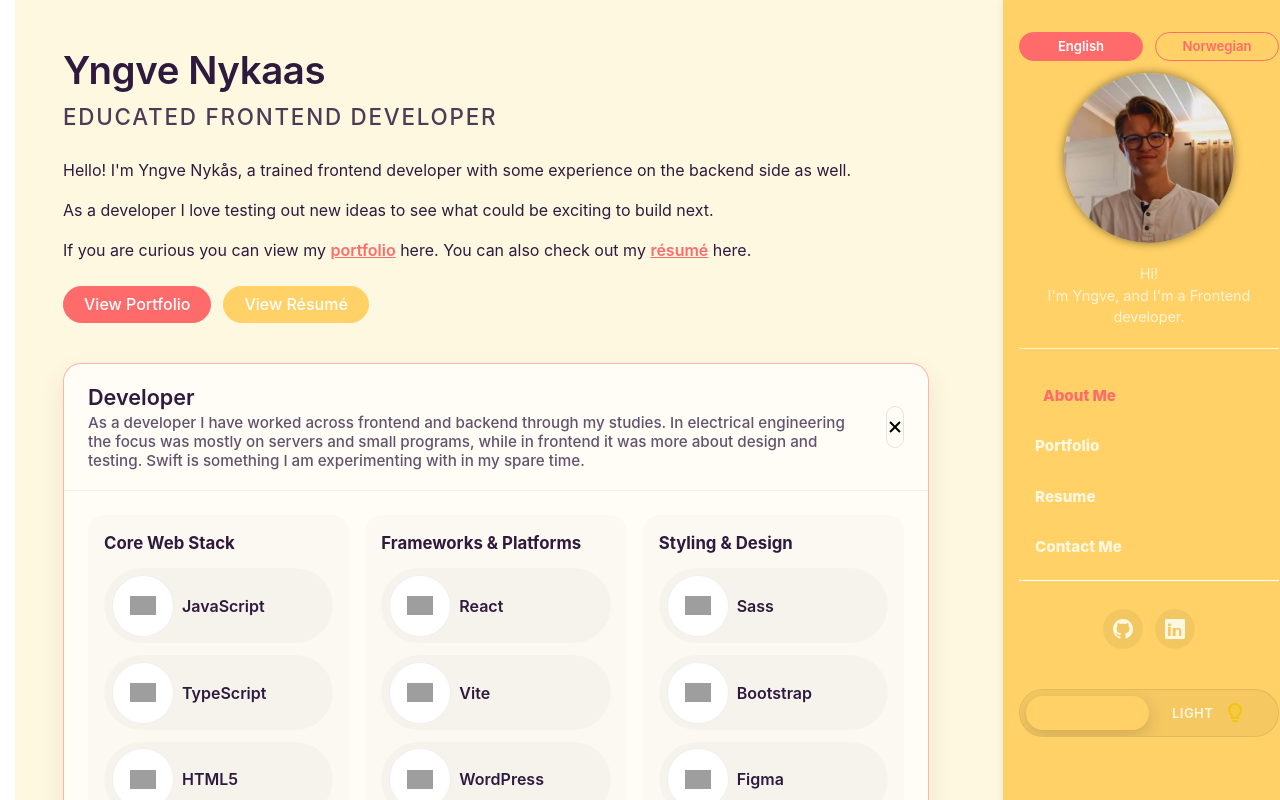
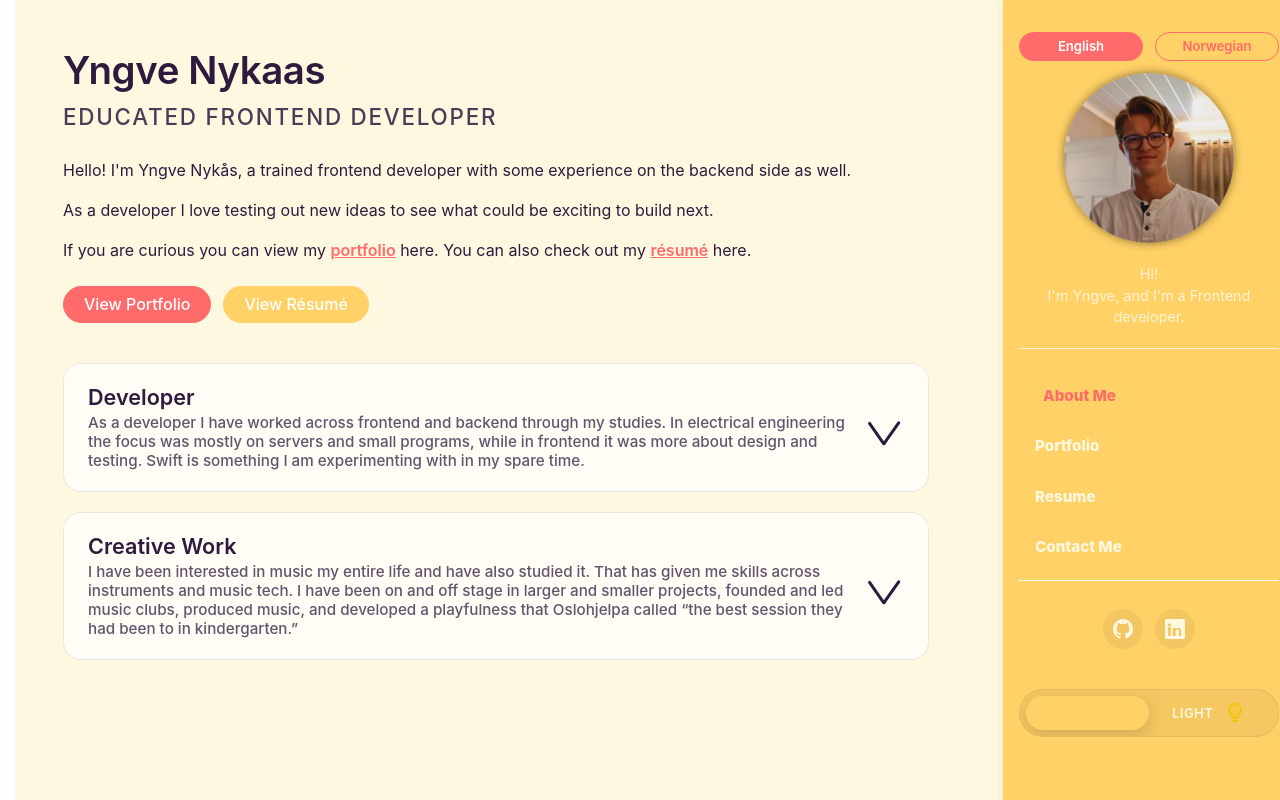
Before and after one commit to YngvN/YngvN.github.io, a React (Vite) app: page /#about in a window 1280 px wide. Shown: the top 800 px of the page. Built offline with nearby package versions, Linux system fonts and the light colour scheme; grey boxes are pictures that could not be loaded.

Commit message:
Added more to about

```diff
--- a/src/pages/about/about.tsx
+++ b/src/pages/about/about.tsx
@@ -50,7 +50,7 @@ type DeveloperTile = {
 };
 
 const categoryDefinitions: CategoryDefinition[] = [
-    { id: 'developer', defaultOpen: true },
+    { id: 'developer', defaultOpen: false },
     { id: 'musician', defaultOpen: false },
 ];
 
@@ -114,8 +114,9 @@ const aboutCategoryCopy: Record<
                 'As a developer I have worked across frontend and backend through my studies. In electrical engineering the focus was mostly on servers and small programs, while in frontend it was more about design and testing. Swift is something I am experimenting with in my spare time.',
         },
         musician: {
-            title: 'Musician',
-            description: 'My creative outlet after work hours—writing, practicing, and performing music.',
+            title: 'Creative Work',
+            description:
+                'I have been interested in music my entire life and have also studied it. That has given me skills across instruments and music tech. I have been on and off stage in larger and smaller projects, founded and led music clubs, produced music, and developed a playfulness that Oslohjelpa called “the best session they had been to in kindergarten.”',
         },
     },
     no: {
@@ -125,8 +126,9 @@ const aboutCategoryCopy: Record<
                 'Som utvikler har jeg vært innom både frontend og backend, begge relatert til utdanning. På elektroingeniør var det mest fokus på servere og mindre programmer, mens på frontend var det mer design og testing. Swift prøver jeg meg på nå i fritiden.',
         },
         musician: {
-            title: 'Musiker',
-            description: 'Den kreative arenaen etter jobb – komponering, øving og opptredener.',
+            title: 'Kreativt arbeid',
+            description:
+                'Jeg har vært interessert musikk i hele livet mit, og har også studert musikk. Da har jeg opparbeidet kompetanse i diverse instrumenter og teknologier. Jeg har vært både på og av scenen i større og mindre prosjekter, stiftet og ledet musikklubber, produsert musikk, og utviklet en lekenhet som i følge Oslohjelpa var "Den beste samlingen de hadde vært på i barnehage".',
         },
     },
 };
@@ -166,6 +168,19 @@ const developerTiles: DeveloperTile[] = [
     },
 ];
 
+const creativeItems: { label: string; badge: string; background: string; color: string }[] = [
+    { label: 'Guitar', badge: '🎸', background: '#fef3c7', color: '#92400e' },
+    { label: 'Piano', badge: '🎹', background: '#e0e7ff', color: '#312e81' },
+    { label: 'Vocals', badge: '🎤', background: '#ffe4e6', color: '#9f1239' },
+    { label: 'Banjo', badge: '🪕', background: '#f5f5f4', color: '#44403c' },
+    { label: 'Synths', badge: '🎛️', background: '#cffafe', color: '#0f172a' },
+    { label: 'Bass', badge: '🎸', background: '#ede9fe', color: '#4c1d95' },
+    { label: 'Ableton', badge: '🎚️', background: '#111827', color: '#e5e7eb' },
+    { label: 'Logic Pro X', badge: '🎧', background: '#0f172a', color: '#38bdf8' },
+    { label: 'Saxophone', badge: '🎷', background: '#fef9c3', color: '#92400e' },
+    { label: 'Clarinet', badge: '🎼', background: '#e5e7eb', color: '#111827' },
+];
+
 const technologyMeta: Record<
     Technology,
     { label: string; shorthand: string; background: string; color: string; logoUrl?: string }
@@ -178,7 +193,7 @@ const technologyMeta: Record<
     css: { label: 'CSS', shorthand: 'CSS', background: '#1572b6', color: '#ffffff', logoUrl: 'https://cdn.simpleicons.org/css3/1572B6' },
     javascript: { label: 'JavaScript', shorthand: 'JS', background: '#f7df1e', color: '#1f2933', logoUrl: 'https://cdn.simpleicons.org/javascript/F7DF1E' },
     sql: { label: 'SQL', shorthand: 'SQL', background: '#0f172a', color: '#38bdf8', logoUrl: 'https://cdn.simpleicons.org/postgresql/4169E1' },
-    csharp: { label: 'C#', shorthand: 'C#', background: '#6f2dbd', color: '#f8fafc', logoUrl: 'https://cdn.jsdelivr.net/npm/simple-icons@v13/icons/csharp.svg' },
+    csharp: { label: 'C#', shorthand: 'C#', background: '#6f2dbd', color: '#f8fafc', logoUrl: 'https://cdn.simpleicons.org/csharp/682876' },
     python: { label: 'Python', shorthand: 'Py', background: 'linear-gradient(135deg,#306998,#ffd343)', color: '#0f172a', logoUrl: 'https://cdn.simpleicons.org/python/3776AB' },
     swift: { label: 'Swift', shorthand: 'Sw', background: '#f05138', color: '#fff7ed', logoUrl: 'https://cdn.simpleicons.org/swift/FA7343' },
     jest: { label: 'Jest', shorthand: 'Je', background: '#99425b', color: '#ffe4e6', logoUrl: 'https://cdn.simpleicons.org/jest/C21325' },
@@ -293,23 +308,24 @@ const About: React.FC<AboutProps> = ({ language }) => {
         return (
             <div className="musician-content">
                 <p>{musicianContent.intro}</p>
-                <div className="musician-columns">
-                    <div>
-                        <h3>{musicianContent.instrumentsHeading}</h3>
-                        <ul>
-                            {musicianContent.instruments.map((instrument) => (
-                                <li key={instrument}>{instrument}</li>
+                <div className="tech-logo-grid creative-logo-grid">
+                    {creativeItems.map(({ label, badge, background, color }) => (
+                        <span
+                            className="tech-logo tech-logo--tag"
+                            key={label}
+                            style={
+                                {
+                                    '--logo-bg': background,
+                                    '--logo-color': color,
+                                } as CSSProperties
+                            }
+                        >
+                            <span className="tech-logo__badge" aria-hidden="true">
+                                {badge}
+                            </span>
+                            <span className="tech-logo__label">{label}</span>
+                        </span>
                     ))}
-                        </ul>
-                    </div>
-                    <div>
-                        <h3>{musicianContent.highlightsHeading}</h3>
-                        <ul>
-                            {musicianContent.highlights.map((highlight) => (
-                                <li key={highlight}>{highlight}</li>
-                            ))}
-                        </ul>
-                    </div>
                 </div>
             </div>
         );
--- a/src/pages/pages.scss
+++ b/src/pages/pages.scss
@@ -41,7 +41,7 @@ body[data-theme='dark'] {
     border-radius: 18px;
     overflow: hidden;
     background-color: rgba(255, 255, 255, 0.7);
-    transition: border-color .2s ease;
+    transition: border-color .2s ease, box-shadow 0.3s ease;
 }
 
 .category-toggle {
@@ -56,6 +56,11 @@ body[data-theme='dark'] {
     gap: 1rem;
     cursor: pointer;
     transition: background-color 0.2s ease;
+    color: colors.color('text');
+
+    >div {
+        flex: 1;
+    }
 }
 
 .category-title {
@@ -75,31 +80,40 @@ body[data-theme='dark'] {
 .category-toggle__chevron {
     width: 40px;
     height: 40px;
-    border-radius: 999px;
-    border: 1px solid rgba(0, 0, 0, 0.1);
+    position: relative;
     display: inline-flex;
     align-items: center;
     justify-content: center;
-    position: relative;
-    transition: transform 0.3s ease, background-color 0.2s ease;
+    flex-shrink: 0;
+    margin-left: auto;
+    transform: translateY(0) rotate(-90deg);
+    transition: transform 0.3s ease;
     color: inherit;
+    animation: category-chevron-settle 0.25s ease forwards;
 
     &::before,
     &::after {
         content: '';
         position: absolute;
-        width: 14px;
-        height: 2px;
+        width: 28px;
+        height: 3px;
+        border-radius: 999px;
         background-color: currentColor;
-        transition: transform 0.2s ease;
+        transition: transform 0.3s ease;
     }
 
     &::before {
-        transform: translateY(-3px) rotate(-45deg);
+        transform: translate(-6px, -7px) rotate(-35deg) translateY(-1px);
     }
 
     &::after {
-        transform: translateY(3px) rotate(45deg);
+        transform: translate(-6px, 7px) rotate(35deg);
+    }
+}
+
+@media (hover: hover) and (pointer: fine) {
+    .about-category:not(.open) .category-toggle:hover .category-toggle__chevron {
+        animation: category-chevron-bounce 0.8s ease-in-out infinite alternate;
     }
 }
 
@@ -109,12 +123,31 @@ body[data-theme='dark'] {
 
     .category-toggle__chevron {
         &::before {
-            transform: rotate(45deg);
+            transform: translateX(-4px) rotate(45deg);
         }
 
         &::after {
-            transform: rotate(-45deg);
+            transform: translateX(-4px) rotate(-45deg);
         }
+        animation: none;
+    }
+}
+
+@keyframes category-chevron-bounce {
+    0%, 100% {
+        transform: translateY(0) rotate(-90deg);
+    }
+    50% {
+        transform: translateY(-4px) rotate(-90deg);
+    }
+}
+
+@keyframes category-chevron-settle {
+    0% {
+        transform: translateY(-4px) rotate(-90deg);
+    }
+    100% {
+        transform: translateY(0) rotate(-90deg);
     }
 }
 
@@ -199,6 +232,30 @@ body[data-theme='dark'] {
     }
 }
 
+.tech-logo--tag {
+    justify-content: flex-start;
+    padding: 0.65rem 0.85rem;
+    gap: 0.35rem;
+    align-items: center;
+
+    .tech-logo__badge {
+        width: 44px;
+        height: 44px;
+        font-size: 1.05rem;
+        line-height: 1;
+        align-items: center;
+        justify-content: center;
+        background: rgba(255, 255, 255, 0.96);
+        border: 1px solid rgba(0, 0, 0, 0.06);
+        color: var(--logo-color);
+    }
+
+    .tech-logo__label {
+        font-weight: 600;
+        line-height: 1.1;
+    }
+}
+
 .musician-content {
     padding-top: 1.25rem;
 
@@ -245,6 +302,10 @@ body[data-theme='dark'] {
         color: rgba(colors.color-dark('text'), 0.7);
     }
 
+    .category-toggle {
+        color: colors.color-dark('text');
+    }
+
     .category-content {
         border-top-color: rgba(255, 255, 255, 0.08);
     }
@@ -258,6 +319,11 @@ body[data-theme='dark'] {
     }
 
     .tech-logo__badge--image {
+        background: rgba(255, 255, 255, 0.9);
+        border-color: rgba(255, 255, 255, 0.12);
+    }
+
+    .tech-logo--tag .tech-logo__badge {
         background: rgba(255, 255, 255, 0.9);
         border-color: rgba(255, 255, 255, 0.12);
     }
```
Lines whose indentation alone changed are shown as unchanged.
